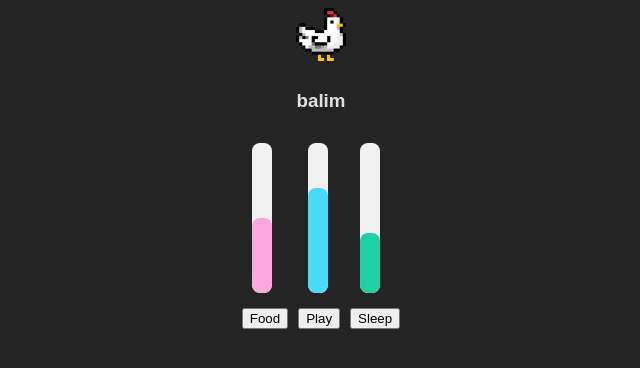
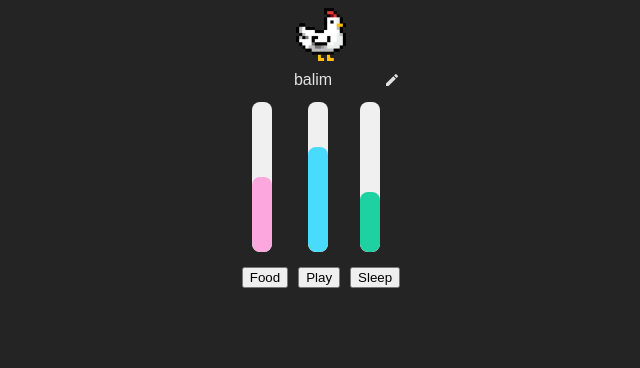
Before and after one commit to caglaozbb/byte-buddy, a React (Vite) app: page / in a window 1280 px wide. Shown: the top 368 px of the page, without its empty margins (319-959 px from the left). Built offline with nearby package versions, Linux system fonts and the light colour scheme.

Commit message:
feat: rename pet

```diff
--- a/package.json
+++ b/package.json
@@ -12,7 +12,8 @@
   },
   "dependencies": {
     "react": "^18.2.0",
-    "react-dom": "^18.2.0"
+    "react-dom": "^18.2.0",
+    "react-icons": "^5.0.1"
   },
   "devDependencies": {
     "@crxjs/vite-plugin": "2.0.0-beta.23",
--- a/src/App.jsx
+++ b/src/App.jsx
@@ -1,6 +1,5 @@
-import { useState } from 'react'
 import './App.css'
-import Popup from './popup'; // Doğru yolu kullanın
+import Popup from './popup';
 import Pet from './pet'
 
 function App() {
--- a/src/popup.css
+++ b/src/popup.css
@@ -20,6 +20,7 @@ body {
     /* Barları dikey olarak doldur */
     overflow: hidden;
 }
+
 
 .bar {
     width: 100%;
@@ -46,3 +47,12 @@ body {
 button {
     margin-top: 5px;
 }
+
+input {
+    background: transparent;
+    color: #f0f0f0;
+    width: 100%;
+    border: none;
+    outline: none;
+    text-align: center;
+}
--- a/src/popup.jsx
+++ b/src/popup.jsx
@@ -1,17 +1,54 @@
-import React from 'react';
-import './popup.css'; // CSS dosyasının yolu proje yapınıza bağlı olarak değişebilir
-import petImage from './assets/white_idle_8fps.gif'; // Doğru yolu kullanın
+import React, { useState, useEffect } from 'react';
+
+import './popup.css';
+import petImage from './assets/white_idle_8fps.gif';
+import { MdEdit } from "react-icons/md";
+
 
 function Popup() {
+    const [name, setName] = useState(localStorage.getItem('petName') || 'balim');
+    const [editable, setEditable] = useState(false);
+
+
+    useEffect(() => {
+        localStorage.setItem('petName', name);
+    }, [name]);
+
+    const handleChange = (event) => {
+        setName(event.target.value);
+    };
+
+    const handleEditClick = () => {
+        setEditable(true);
+    };
+
+    const handleKeyPress = (event) => {
+        if (event.key === 'Enter') {
+            setEditable(false);
+            localStorage.setItem('petName', name);
+            console.log('Name saved:', name);
+        }
+    };
+
     function handleFoodClick() {
         console.log('Food button clicked');
-        // Burada besleme ile ilgili işlemleri yapabilirsiniz
+        // food
     }
+
+
     return (
         <div className="container">
             <img src={petImage} alt="Petim" style={{ width: '50px', height: 'auto' }} />
-            <h3>balim</h3>
-
+            <div style={{ display: 'flex', alignItems: 'center' }}>
+                <div style={{ flex: 1 }}>
+                    {editable ? (
+                        <input type="text" value={name} onChange={handleChange} onKeyDown={handleKeyPress} />
+                    ) : (
+                        <div style={{ textAlign: 'center' }}>{name}</div>
+                    )}
+                </div>
+                <MdEdit onClick={handleEditClick} style={{ cursor: 'pointer' }} />
+            </div>
             <div className="bars-container" style={{ display: 'flex', justifyContent: 'center', gap: '10px' }}>
                 <div>
                     <div className="bar-container">
```
Also changed, not shown: manifest.json, 1 other file (tests, documents, lock files or other folders).
